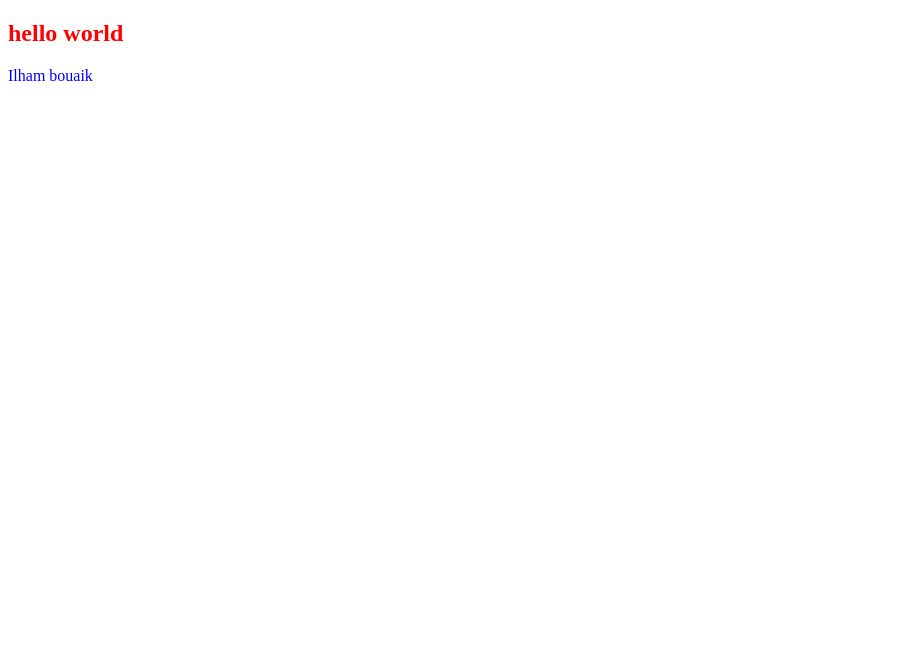
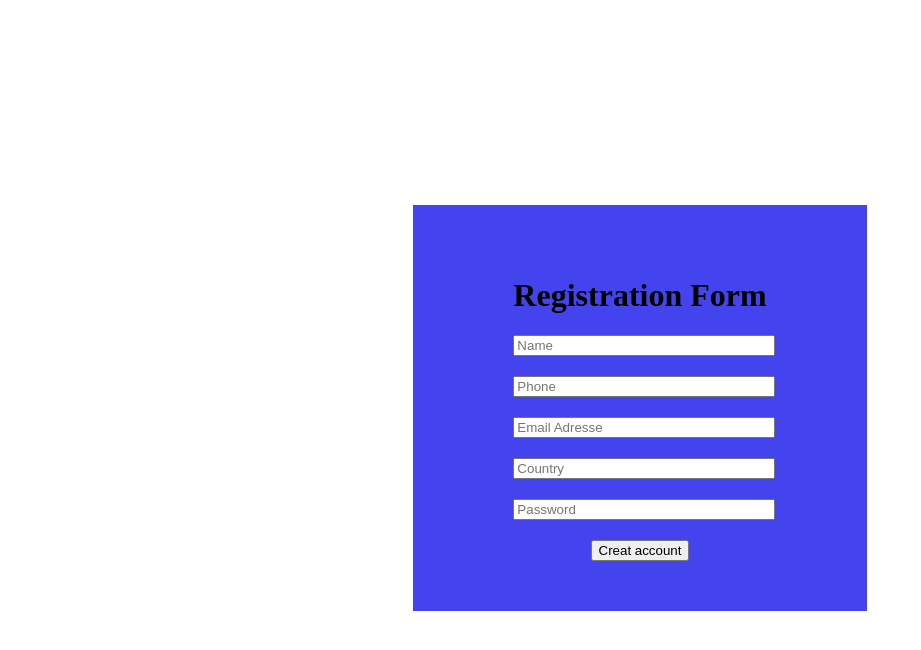
Before and after one commit to BouaikIlham/form-page, a plain HTML site: page index.html in a window 1280 px wide. Shown: the whole page, without its empty margins (0-921 px from the left). Drawn offline with Linux system fonts and the light colour scheme.

Commit message:
add formulaire

```diff
--- a/index.html
+++ b/index.html
@@ -8,9 +8,30 @@
     <link rel="stylesheet" href="style.css" />
   </head>
   <body>
-    <div>
-      <h2>hello world</h2>
-      <span>Ilham bouaik</span>
-    </div>
+    <form>
+        <h1>Registration Form</h1>
+        <div class="text">
+            <input type="text" placeholder="Name">
+        </div>
+        <div class="text">
+            <input type="tel" placeholder="Phone">
+        </div>
+        <div class="text">
+            <input type="email" placeholder="Email Adresse" >
+        </div>
+        <div class="text">
+            <input type="text" placeholder="Country" >
+        </div>
+        <div class="text">
+            <input type="password" placeholder="Password">
+        </div>
+        <div class="btn">
+            <input type="submit" value="Creat account">
+        </div>
+
+
+    </form>
+
+
   </body>
 </html>
--- a/style.css
+++ b/style.css
@@ -1,7 +1,27 @@
-h2{
-    color:red;
+body {
+    height: 100vh;
+    display: flex;
+    justify-content: center;
+    align-items: center;
 }
 
-span {
-    color: blue;
+form {
+    background-color: rgb(68, 68, 238);
+    padding: 50px 100px;
+
 }
+
+.text  {
+    margin: 20px 0;
+}
+.text input {
+    width: 100%;
+}
+.btn {
+    display: flex;
+    justify-content: center;
+
+}
+.btn input {
+    cursor: pointer;
+}
```
